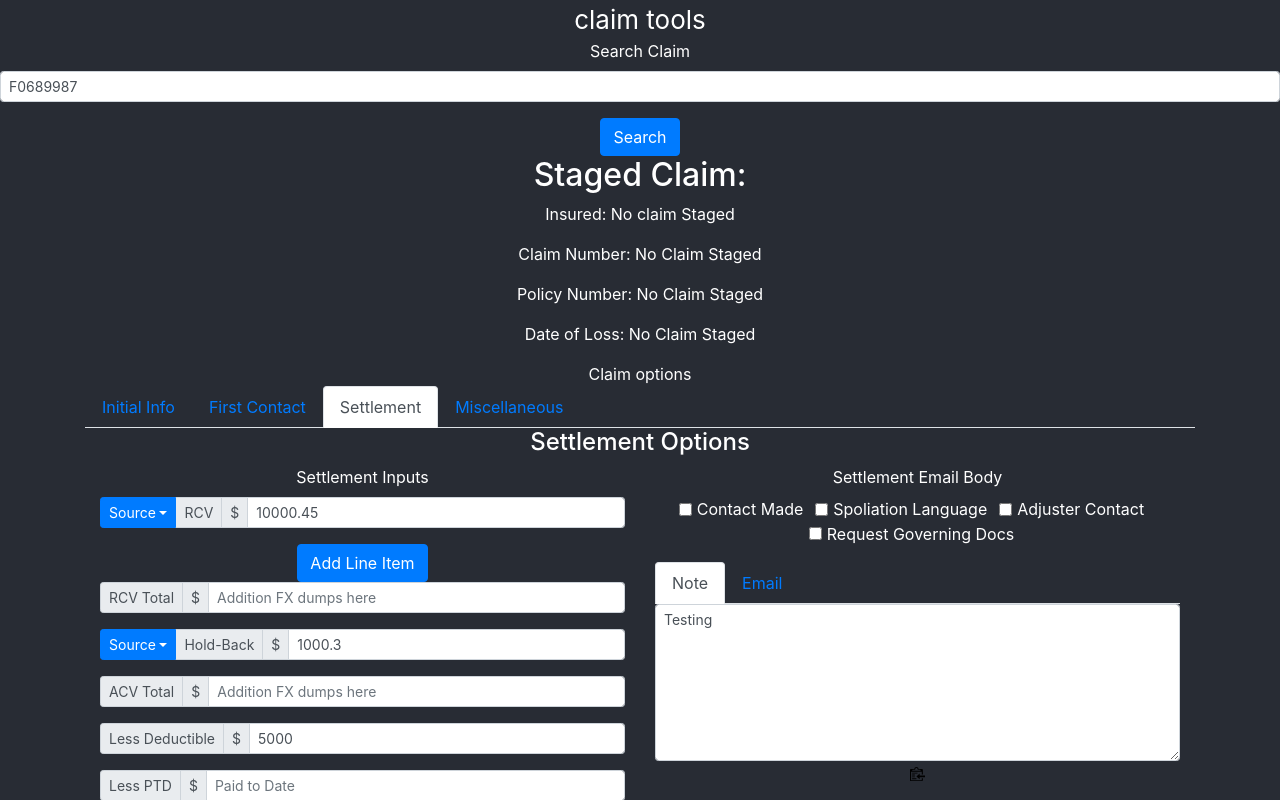
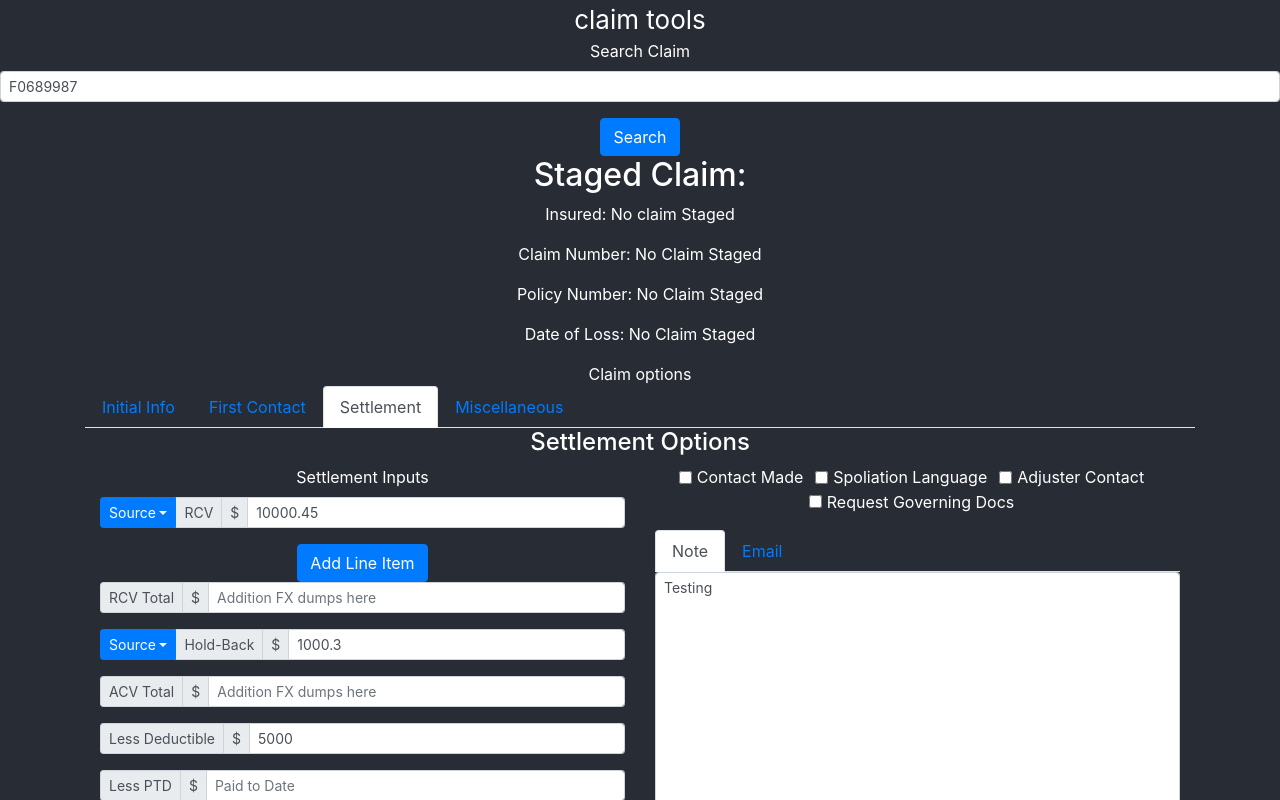
Before and after one commit to glennneiger/claim-tools, a React (Create React App) app in the folder claim-tools/: page / in a window 1280 px wide. Shown: the top 800 px of the page. Built offline with nearby package versions, Linux system fonts and the light colour scheme.

Commit message:
renamed comp and fixed string literal problem

```diff
--- a/claim-tools/src/comp/Settlement.js
+++ b/claim-tools/src/comp/Settlement.js
@@ -1,5 +1,5 @@
 import React, { Component } from 'react';
-import SettlementEmail from './SettlementEmail';
+import SettlementDocumentation from './SettlementDocumentation';
 
 import Container from 'react-bootstrap/Container';
 import Row from 'react-bootstrap/Row';
@@ -390,7 +390,7 @@ class Settlement extends Component {
                     </Formik>
                     </Col>
                     <Col sm={true}>
-                        <SettlementEmail
+                        <SettlementDocumentation
                             claimData={ this.state }
                         />
                     </Col>
--- a/claim-tools/src/comp/SettlementEmail.js
+++ b/claim-tools/src/comp/SettlementDocumentation.js
@@ -4,7 +4,7 @@ import ClipIcon from './ClipIcon';
 import Tabs from 'react-bootstrap/Tabs';
 import Tab from 'react-bootstrap/Tab';
 
-class SettlementEmail extends Component {
+class SettlementDocumentation extends Component {
     state ={
 
     }
@@ -14,6 +14,7 @@ class SettlementEmail extends Component {
     }
 
     render(){
+
         const mitigationitOutstanding = `Please note, this figure does not account for mitigation services. If professional services responded, please forward their estimate for review.`;
 
         const settlementEmail = `${ this.props.claimData ? this.props.claimData.insuredContact : 'name not found'},
@@ -23,6 +24,7 @@ This is Matthew Peters from Greater New York Mutual Insurance. I wanted to forwa
 ${this.props.claimData.depreciation ? 'Actual Cash Value ("ACV")' : 'Replacement Cost Value ("RCV")'} Settlement Breakdown:
 
 ${this.props.claimData.rebuildEstimateSource ? this.props.claimData.depreciationSource : ''} Replacement Cost Estimate: $${this.props.claimData.rcv ? this.formatCurrency(this.props.claimData.rcv) : 'not found'}
+${this.props.claimData.estimateLineItems[0] ? this.props.claimData.estimateLineItems.map( item => Object.keys(item) + ': $' + Object.values(item)) : ''}
 Replacement Cost Total Value: $${this.props.claimData.rcvTotal ? this.formatCurrency(this.props.claimData.rcvTotal) : 'not found'}
 
 ${this.props.claimData.depreciation ? `Less ${this.props.claimData.depreciationSource ? this.props.claimData.depreciationSource : ''} Depreciation Hold-Back: ($${this.props.claimData.depreciation ? this.formatCurrency(this.props.claimData.depreciation) : 'not found'})
@@ -39,14 +41,13 @@ Matthew Peters
 Senior Examiner - Property Claims
 Greater New York Mutual Insurance
 200 Madison Avenue - Floor 3
-New York, New York 10016`;
+New York, New York 10016`;  //this looks like a mess only because of the formatting issues with back-ticks
 
         return (
             <section className="settlement-email-view">
                 <Form>
                     <Form.Group
                         controlId="contactEmailBody">
-                    <Form.Label>Settlement Email Body</Form.Label>
                     <Form.Group
                         controlId='emailBodyOptions'>
                         <Form.Check inline type="checkbox" label="Contact Made" />
@@ -59,7 +60,7 @@ New York, New York 10016`;
                     <Form.Control
                         size='sm'
                         as="textarea"
-                        rows='7'
+                        rows='20'
                         value={"Testing"}
                     />
                     <ClipIcon
@@ -70,7 +71,7 @@ New York, New York 10016`;
                     <Form.Control
                         size='sm'
                         as="textarea"
-                        rows='7'
+                        rows='20'
                         value={ settlementEmail }
                     />
                     <ClipIcon
@@ -85,4 +86,4 @@ New York, New York 10016`;
     }
 }
 
-export default SettlementEmail;
+export default SettlementDocumentation;
```
